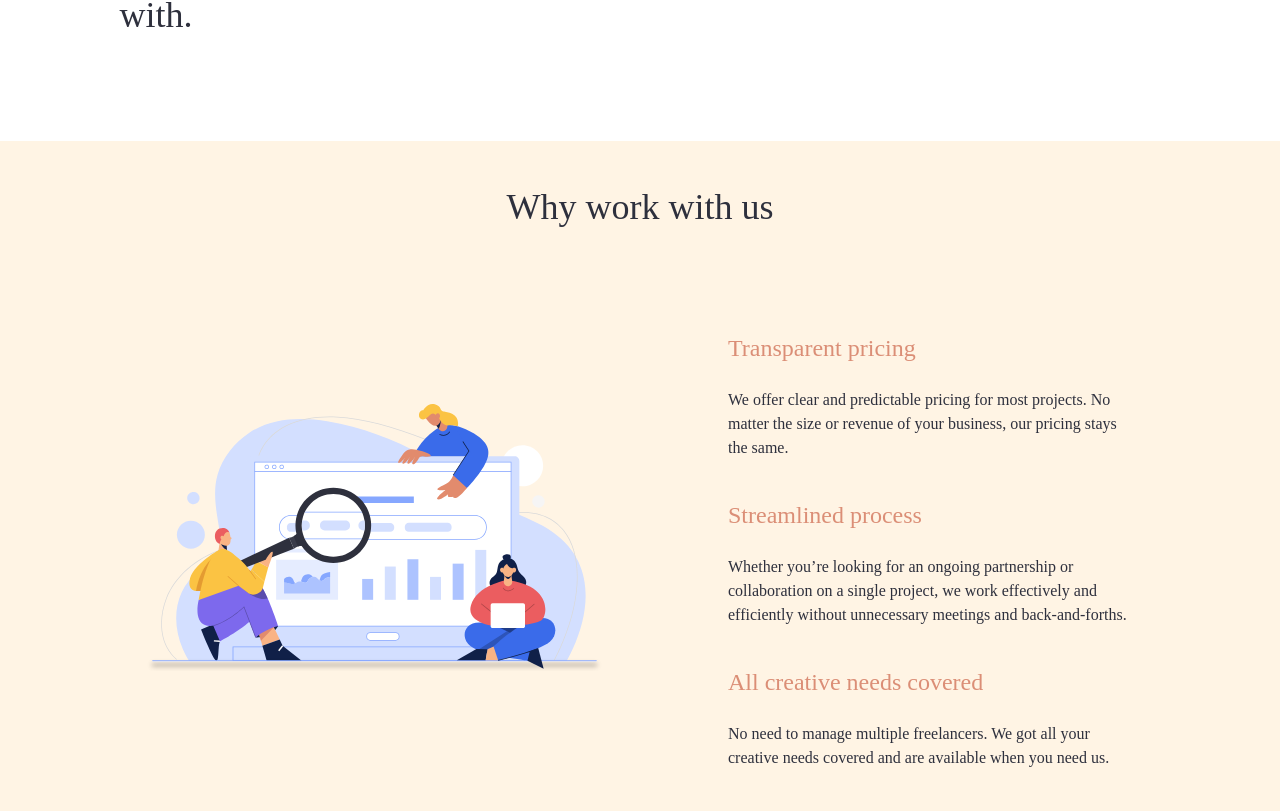
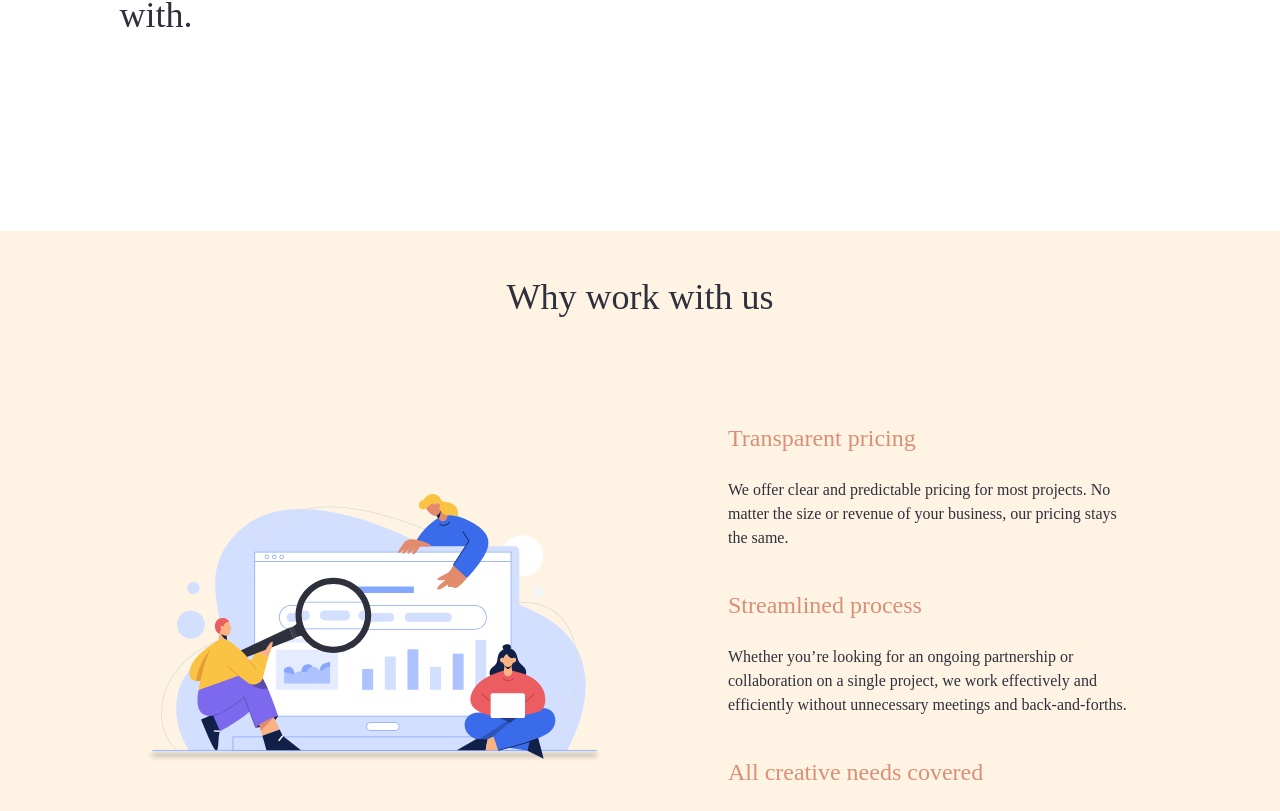
Before and after one commit to maribellDev/artellecreative, a Next.js app: page /about in a window 1280 px wide. Shown: the part 369-1180 px from the top of the page. Built offline with nearby package versions, Linux system fonts and the light colour scheme; a web font is replaced by a local one.

Commit message:
fix: changes to aboutus

```diff
--- a/styles/about.module.scss
+++ b/styles/about.module.scss
@@ -146,13 +146,13 @@
     padding: 0;
   }
 }
-@media (min-width: 1445px) {
-  .aboutmain {
-    height: 650px;
+// @media (min-width: 1445px) {
+//   .aboutmain {
+//     height: 650px;
+//   }
+// }
+@media (max-width: 1445px) {
+  .nameabout {
+    margin-top: 190px;
   }
 }
-// @media (max-width: 1445px) {
-//   .nameabout {
-//     margin-top: 190px;
-//   }
-// }
```
